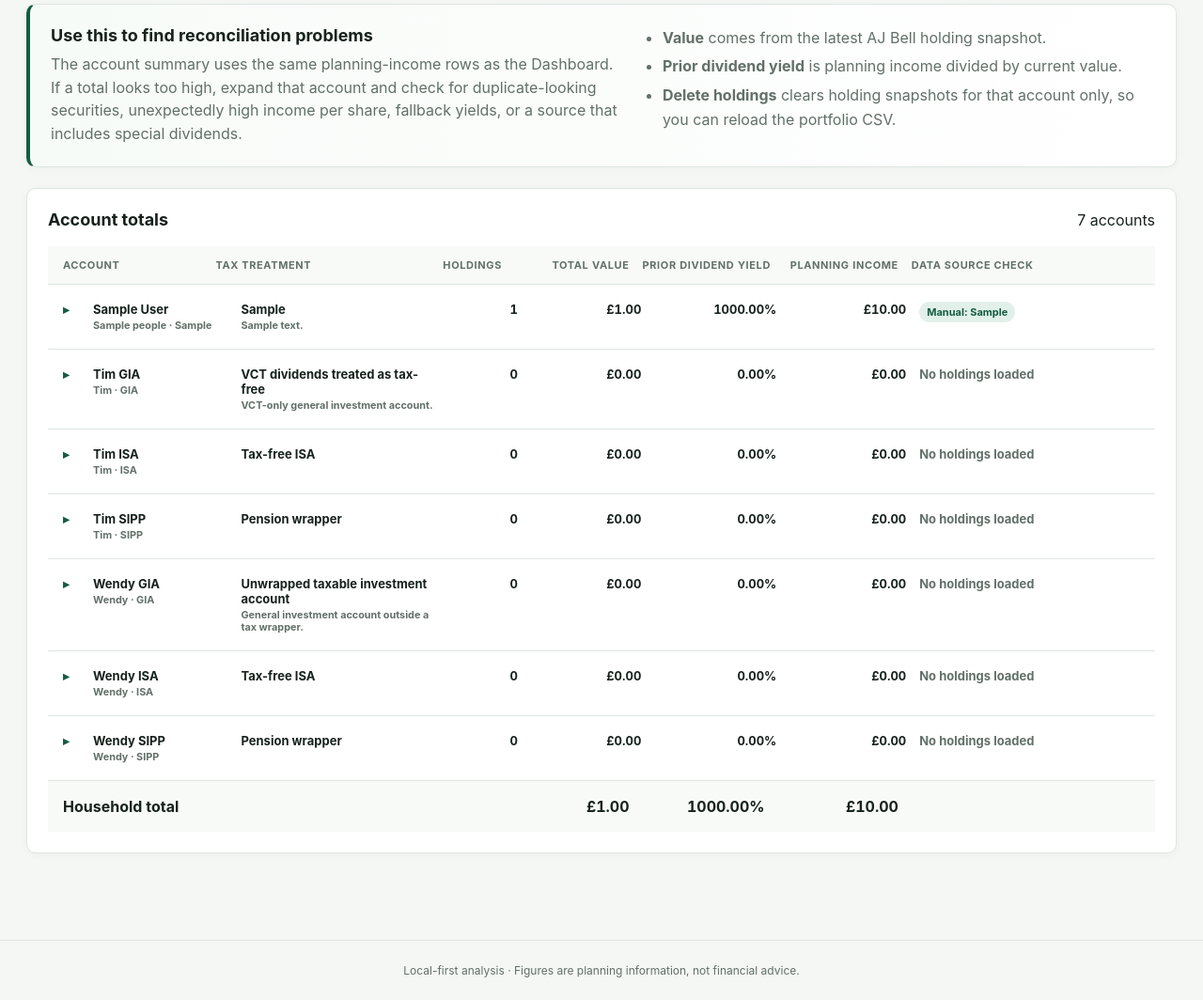
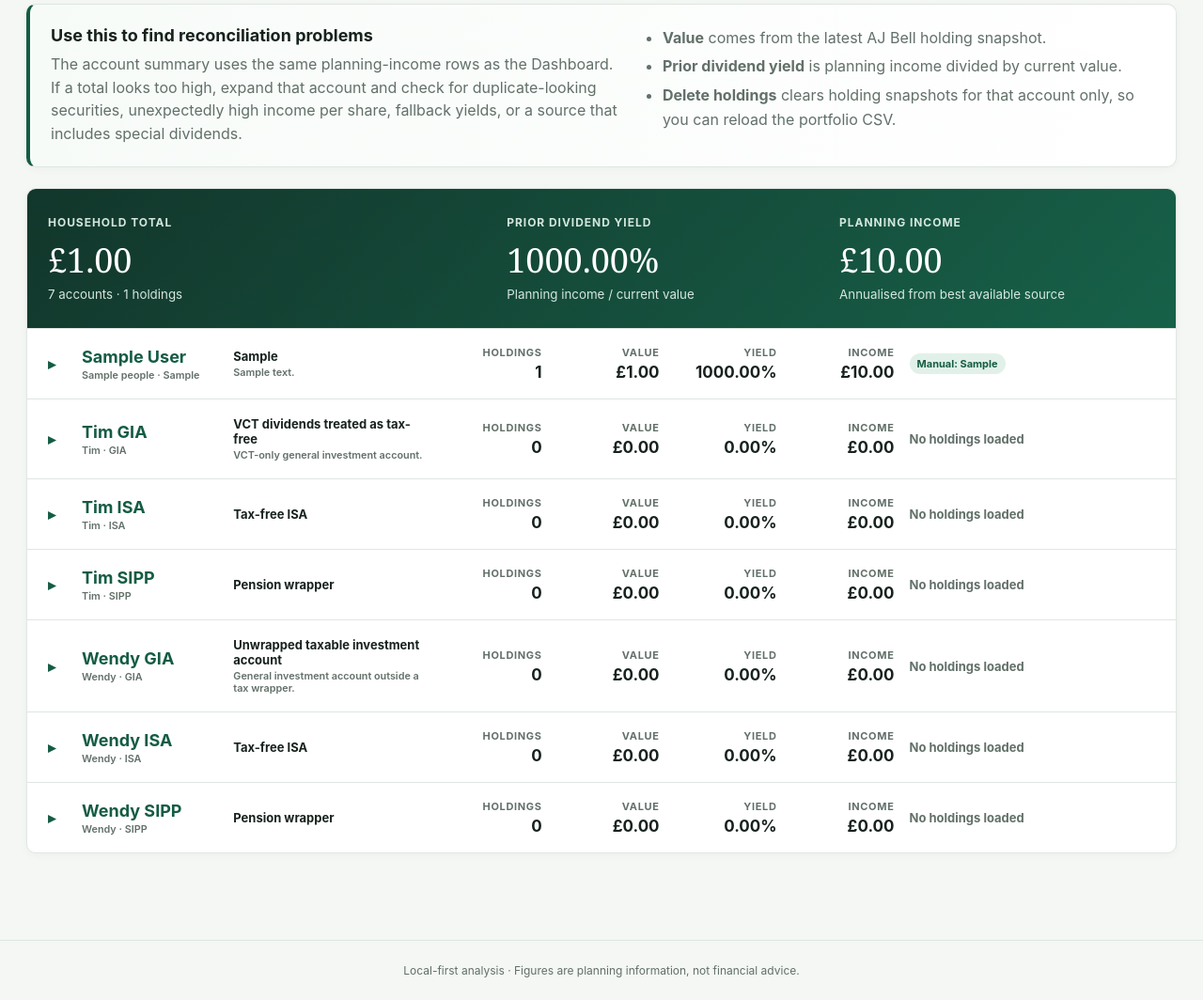
Before and after one commit to timjjones-qodea/income_app, a FastAPI app: page /holdings in a window 1280 px wide. Shown: the part 256-1320 px from the top of the page at 94% size. Run offline with FastAPI, Linux system fonts and the light colour scheme; tables that the repository leaves empty hold one stand-in row (values such as "Sample post").

Commit message:
Cleaned formatting

```diff
--- a/app/static/app.css
+++ b/app/static/app.css
@@ -116,21 +116,32 @@ dt { color: var(--muted); } dd { margin: 0; }
 .current-assumption { display: flex; flex-direction: column; gap: 4px; padding: 12px; border-radius: 6px; background: var(--green-light); }
 .current-assumption span, .current-assumption small { color: var(--muted); font-size: 11px; }
 details { margin-top: 15px; } summary { cursor: pointer; color: var(--green); font-size: 13px; font-weight: 700; }
-.holdings-grid { display: grid; grid-template-columns: minmax(125px, 1.1fr) minmax(190px, 1.6fr) minmax(70px, .55fr) minmax(115px, .9fr) minmax(130px, .95fr) minmax(120px, .95fr) minmax(220px, 1.8fr); gap: 14px; align-items: start; }
-.holdings-grid-header { padding: 13px 16px; color: var(--muted); font-size: 11px; text-transform: uppercase; letter-spacing: .055em; font-weight: 750; background: #f8faf8; border-bottom: 1px solid var(--line); }
-.account-rows { border-bottom: 1px solid var(--line); }
+.holdings-summary-panel { padding: 0; overflow: hidden; }
+.holdings-summary-panel > .panel-heading { padding: 22px 22px 0; }
+.holdings-total-band { display: grid; grid-template-columns: 1.4fr 1fr 1fr; gap: 18px; padding: 22px; background: linear-gradient(135deg, #12362b, #176149); color: #fff; }
+.holdings-total-band > div { padding: 6px 0; }
+.holdings-total-band .summary-label { display: block; color: #d4e7df; font-size: 12px; font-weight: 750; text-transform: uppercase; letter-spacing: .08em; }
+.holdings-total-band strong { display: block; margin-top: 8px; font-family: Georgia, serif; font-size: clamp(24px, 3vw, 36px); font-weight: 500; }
+.holdings-total-band small { display: block; margin-top: 4px; color: #d4e7df; }
+.account-rows { border-top: 1px solid var(--line); }
 .account-row { margin: 0; border-bottom: 1px solid var(--line); scroll-margin-top: 90px; }
 .account-row:last-child { border-bottom: 0; }
-.account-row summary { list-style: none; cursor: pointer; color: var(--ink); padding: 18px 16px; }
+.account-row summary { list-style: none; cursor: pointer; color: var(--ink); padding: 18px 22px; }
 .account-row summary::-webkit-details-marker { display: none; }
-.account-row summary::before { content: "▸"; color: var(--green); font-weight: 800; margin-right: 4px; }
-.account-row[open] summary::before { content: "▾"; }
-.account-summary-grid { grid-template-columns: 18px minmax(125px, 1.1fr) minmax(190px, 1.6fr) minmax(70px, .55fr) minmax(115px, .9fr) minmax(130px, .95fr) minmax(120px, .95fr) minmax(220px, 1.8fr); }
-.account-summary-grid > *:first-child { grid-column: 2; }
-.account-row-detail { padding: 0 16px 20px 34px; }
+.account-summary-row { display: grid; grid-template-columns: 20px minmax(110px, 1fr) minmax(180px, 1.4fr) repeat(4, minmax(90px, .75fr)) minmax(230px, 1.8fr); gap: 16px; align-items: center; }
+.expand-arrow { color: var(--green); font-size: 16px; transition: transform .15s; }
+.account-row[open] .expand-arrow { transform: rotate(90deg); }
+.account-name-cell strong { display: block; color: var(--green); font-size: 18px; }
+.account-name-cell small, .account-tax-cell small { display: block; margin-top: 3px; color: var(--muted); font-weight: 600; }
+.account-tax-cell { color: var(--ink); font-weight: 650; }
+.summary-metric { text-align: right; }
+.summary-metric small { display: block; color: var(--muted); font-size: 11px; text-transform: uppercase; letter-spacing: .06em; font-weight: 750; }
+.summary-metric strong { display: block; margin-top: 4px; color: var(--ink); font-size: 17px; white-space: nowrap; }
+.source-cell { display: flex; flex-wrap: wrap; gap: 5px; }
+.source-cell .source { margin: 0; }
+.account-row-detail { padding: 0 22px 22px 58px; }
 .detail-heading { align-items: end; padding-top: 4px; }
 .detail-heading .hint { margin: 5px 0 0; }
-.household-total-row { padding: 17px 16px; font-weight: 750; background: #f8faf8; }
 .drilldown-table { margin-top: 18px; }
 .form-stack { display: grid; gap: 11px; padding-top: 15px; }
 .form-row { display: grid; grid-template-columns: 1fr 1fr; gap: 10px; }
@@ -146,10 +157,9 @@ details { margin-top: 15px; } summary { cursor: pointer; color: var(--green); fo
   nav { flex-wrap: wrap; justify-content: flex-end; gap: 10px 16px; }
   .metrics { grid-template-columns: repeat(2, 1fr); }
   .grid-two, .security-grid, .aic-account-grid, .workflow-steps, .definition-grid, .priority-list { grid-template-columns: 1fr; }
-  .holdings-grid-header { display: none; }
-  .holdings-grid, .account-summary-grid, .household-total-row { grid-template-columns: 1fr; }
-  .account-summary-grid > *:first-child { grid-column: auto; }
-  .account-row-detail { padding-left: 16px; }
+  .holdings-total-band, .account-summary-row { grid-template-columns: 1fr; }
+  .summary-metric { text-align: left; }
+  .account-row-detail { padding-left: 22px; }
   .detail-heading { display: block; }
   .detail-heading form { margin-top: 12px; }
   .help-panel { display: block; }
--- a/app/templates/holdings.html
+++ b/app/templates/holdings.html
@@ -15,28 +15,36 @@
 </section>
 
 {% if rows %}
-<section class="panel">
-  <div class="panel-heading"><h2>Account totals</h2><span>{{ account_summaries|length }} accounts</span></div>
-  <div class="holdings-grid holdings-grid-header">
-    <span>Account</span>
-    <span>Tax treatment</span>
-    <span class="numeric">Holdings</span>
-    <span class="numeric">Total value</span>
-    <span class="numeric">Prior dividend yield</span>
-    <span class="numeric">Planning income</span>
-    <span>Data source check</span>
+<section class="panel holdings-summary-panel">
+  <div class="holdings-total-band">
+    <div>
+      <span class="summary-label">Household total</span>
+      <strong>{{ total_value|default(0)|money }}</strong>
+      <small>{{ account_summaries|length }} accounts · {{ rows|length }} holdings</small>
+    </div>
+    <div>
+      <span class="summary-label">Prior dividend yield</span>
+      <strong>{{ (total_income / total_value if total_value else 0)|percent }}</strong>
+      <small>Planning income / current value</small>
+    </div>
+    <div>
+      <span class="summary-label">Planning income</span>
+      <strong>{{ total_income|default(0)|money }}</strong>
+      <small>Annualised from best available source</small>
+    </div>
   </div>
   <div class="account-rows">
     {% for summary in account_summaries %}
     <details class="account-row {% if summary.has_fallback %}row-warning{% endif %}" id="account-{{ summary.account.id }}">
-      <summary class="holdings-grid account-summary-grid">
-        <span class="account-cell"><strong>{{ summary.account.account_name }}</strong><small class="block">{{ summary.account.owner.name }} · {{ summary.account.wrapper_type }}</small></span>
-        <span>{{ summary.account.tax_treatment or "Not set" }}{% if summary.account.notes %}<small class="block">{{ summary.account.notes }}</small>{% endif %}</span>
-        <span class="numeric">{{ summary.security_count }}</span>
-        <span class="numeric strong">{{ summary.value|money }}</span>
-        <span class="numeric">{{ summary.income_yield|percent }}</span>
-        <span class="numeric strong">{{ summary.income|money }}</span>
-        <span>{% if summary.sources %}{% for source in summary.sources %}<span class="source source-line">{{ source }}</span>{% endfor %}{% else %}<span class="muted">No holdings loaded</span>{% endif %}</span>
+      <summary class="account-summary-row">
+        <span class="expand-arrow" aria-hidden="true">▸</span>
+        <span class="account-name-cell"><strong>{{ summary.account.account_name }}</strong><small>{{ summary.account.owner.name }} · {{ summary.account.wrapper_type }}</small></span>
+        <span class="account-tax-cell">{{ summary.account.tax_treatment or "Not set" }}{% if summary.account.notes %}<small>{{ summary.account.notes }}</small>{% endif %}</span>
+        <span class="summary-metric"><small>Holdings</small><strong>{{ summary.security_count }}</strong></span>
+        <span class="summary-metric"><small>Value</small><strong>{{ summary.value|money }}</strong></span>
+        <span class="summary-metric"><small>Yield</small><strong>{{ summary.income_yield|percent }}</strong></span>
+        <span class="summary-metric"><small>Income</small><strong>{{ summary.income|money }}</strong></span>
+        <span class="source-cell">{% if summary.sources %}{% for source in summary.sources %}<span class="source">{{ source }}</span>{% endfor %}{% else %}<span class="muted">No holdings loaded</span>{% endif %}</span>
       </summary>
       <div class="account-row-detail">
         {% if summary.rows %}
@@ -75,15 +83,6 @@
     </details>
     {% endfor %}
   </div>
-  <div class="holdings-grid household-total-row">
-    <span>Household total</span>
-    <span></span>
-    <span></span>
-    <span class="numeric">{{ total_value|default(0)|money }}</span>
-    <span class="numeric">{{ (total_income / total_value if total_value else 0)|percent }}</span>
-    <span class="numeric">{{ total_income|default(0)|money }}</span>
-    <span></span>
-  </div>
 </section>
 {% else %}
 <section class="panel"><div class="empty"><strong>No holdings to show</strong><p>Import and commit an AJ Bell portfolio CSV first, then add its cash statement.</p></div></section>
```
